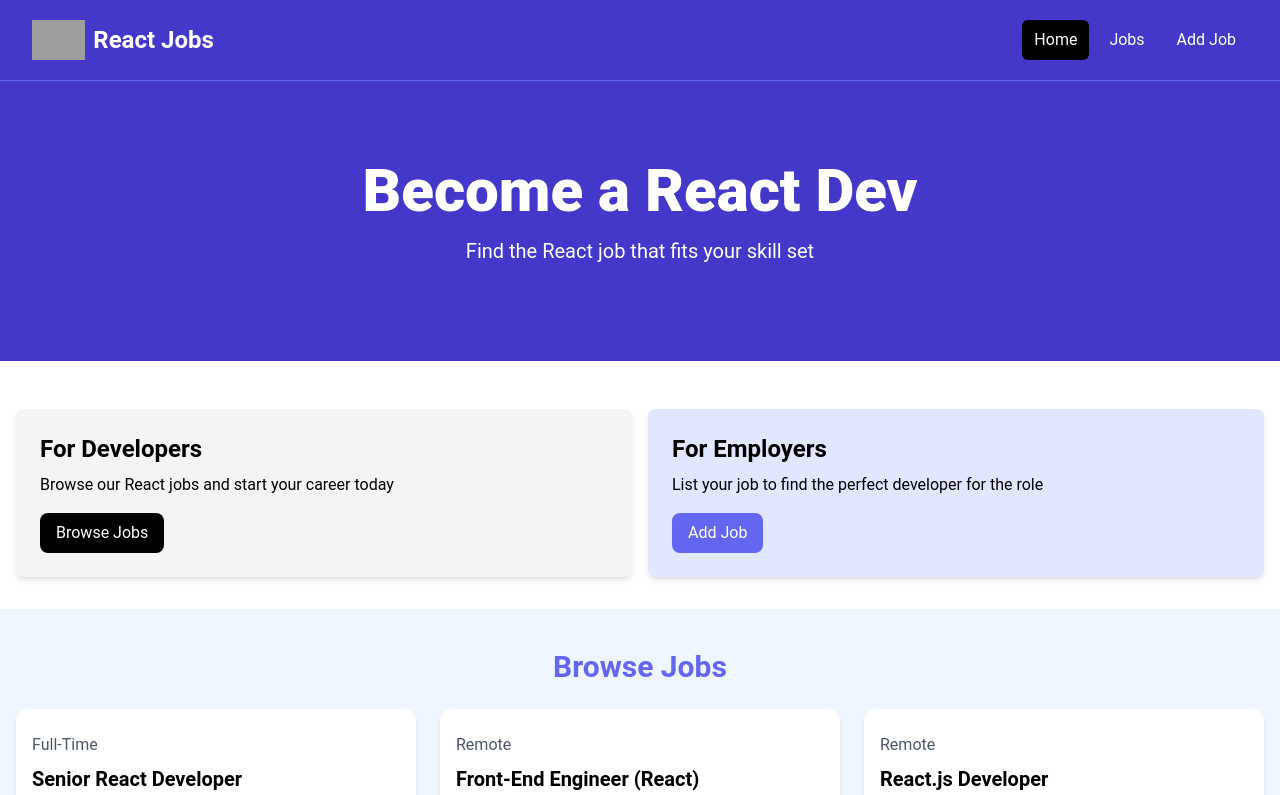
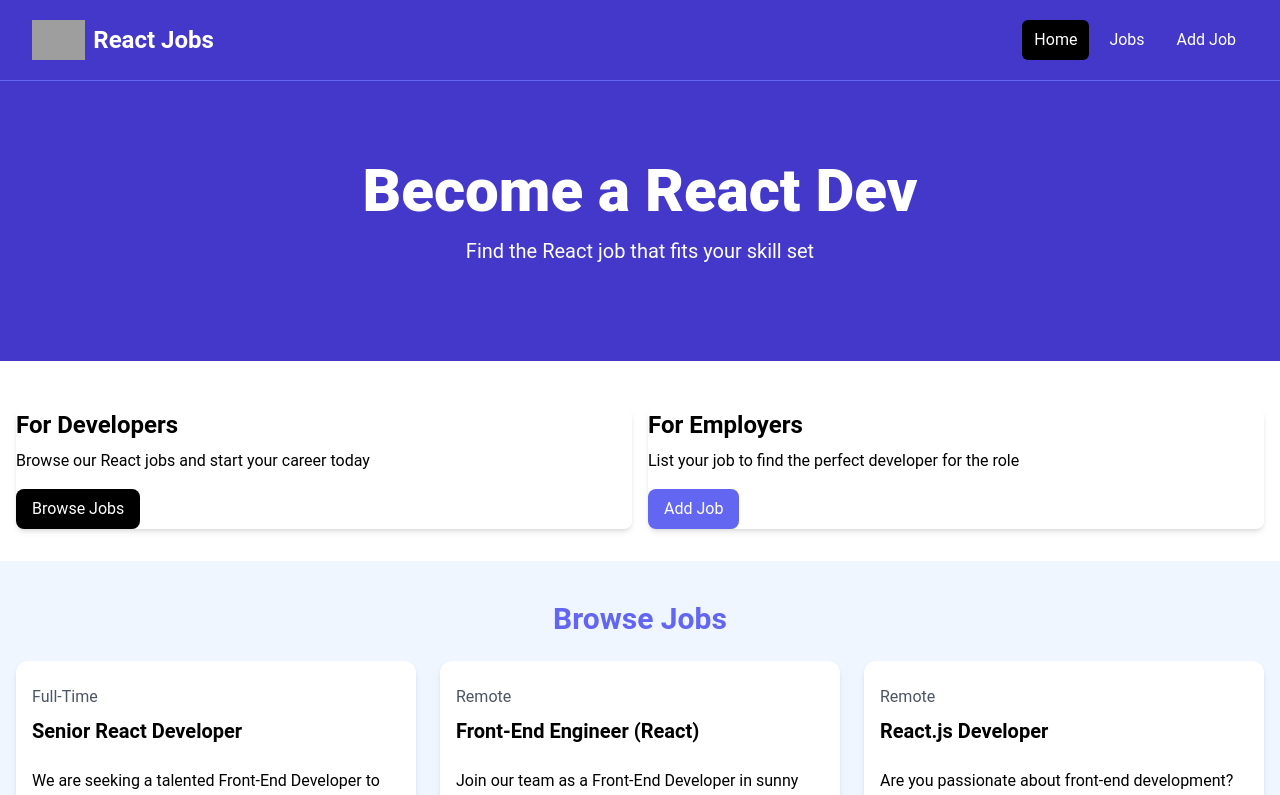
Before and after one commit to abdulhakim233/React-jobs, a React (Vite) app: page / in a window 1280 px wide. Shown: the top 795 px of the page. Built offline with nearby package versions, Linux system fonts and the light colour scheme; grey boxes are pictures that could not be loaded.

Commit message:
added card component

```diff
--- a/src/components/HomeCards.jsx
+++ b/src/components/HomeCards.jsx
@@ -1,12 +1,13 @@
 import React from 'react'
-
+import Card from './Card'
 const HomeCards = () => {
   return (
 
       <section className="py-4">
       <div className="container-xl lg:container m-auto">
         <div className="grid grid-cols-1 md:grid-cols-2 gap-4 p-4 rounded-lg">
-          <div className="bg-gray-100 p-6 rounded-lg shadow-md">
+
+          <Card>
             <h2 className="text-2xl font-bold">For Developers</h2>
             <p className="mt-2 mb-4">
               Browse our React jobs and start your career today
@@ -17,9 +18,10 @@
             >
               Browse Jobs
             </a>
-          </div>
-          <div className="bg-indigo-100 p-6 rounded-lg shadow-md">
-            <h2 className="text-2xl font-bold">For Employers</h2>
+         </Card>
+
+          <Card  >
+          <h2 className="text-2xl font-bold">For Employers</h2>
             <p className="mt-2 mb-4">
               List your job to find the perfect developer for the role
             </p>
@@ -29,7 +31,7 @@
             >
               Add Job
             </a>
-          </div>
+          </Card>
         </div>
       </div>
     </section>
```
